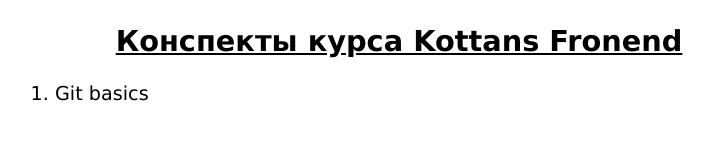
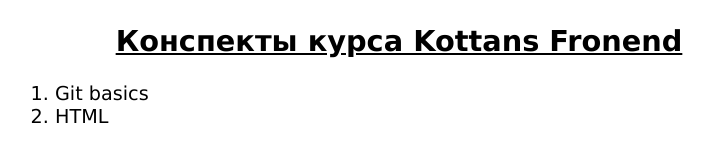
Before and after one commit to LuckyDnepr-LearningStage/kottans-frontend, a plain HTML site: page index.html in a window 1280 px wide. Shown: the whole page, without its empty margins (241-955 px from the left). Drawn offline with Linux system fonts and the light colour scheme.

Commit message:
Update index.html

```diff
--- a/index.html
+++ b/index.html
@@ -47,6 +47,9 @@
                 <li>
                     <a href="/kottans-frontend/Summaries/git_basics.html">Git basics</a>
                 </li>
+                <li>
+                    <a href="/kottans-frontend/Summaries/HTML.html">HTML</a>
+                </li>
             </ol>
         </article>
         </section>
```
